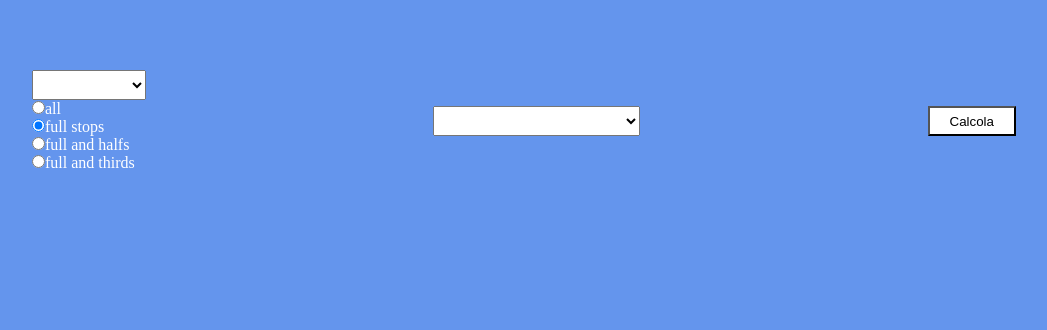
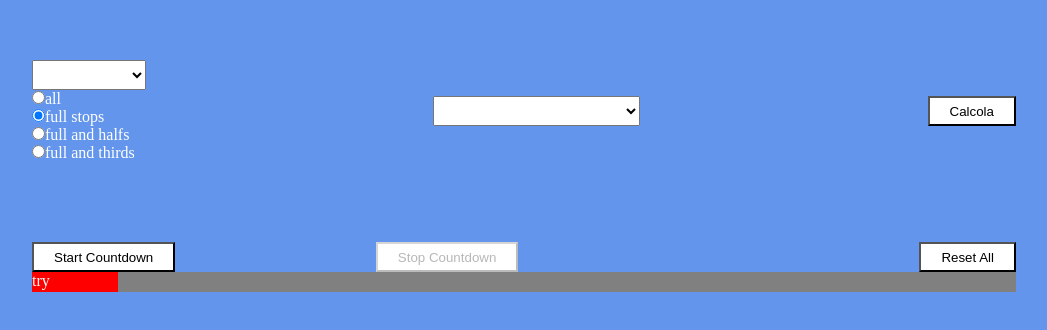
Before and after one commit to Maurizio-Grasso/nd-calculator, a plain HTML site: page index.html in a window 1280 px wide. Shown: the part 224-554 px from the top of the page, without its empty margins (116-1163 px from the left). Drawn offline with Linux system fonts and the light colour scheme.

Commit message:
Inizio sviluppo barra completamento

```diff
--- a/index.html
+++ b/index.html
@@ -49,7 +49,7 @@
             <h2 id="new-exposure"> </h2>
         </div>
 
-        <div class="row countdown-box hidden">
+        <div class="row countdown-box ">
             <button class="btn--countdown" onclick="runCountdown()">Start Countdown</button>
 
             <button class="btn--clear-countdown" onclick="stopCountdown()" disabled >Stop Countdown</button>
@@ -57,6 +57,7 @@
             <span id="countdown"> </span>
             <button class="btn--reset-all" onclick="resetAll()">Reset All</button>
 
+            <div class="countdown-bar">try</div>
         </div>
 
 
--- a/main.js
+++ b/main.js
@@ -5,13 +5,15 @@
 const elTimesList      = document.getElementById('exposure-time-initial');
 const elNdFilters      = document.getElementById('nd-intensity');
 const elNewTime        = document.getElementById('new-exposure');
-const elCountdown      = document.getElementById('countdown');
 const elRadioSteps     = document.querySelector('.radio-outer');
 const elNewExp         = document.querySelector('.btn--get-exposure');
+const elResetAll       = document.querySelector('.btn--reset-all');
+
+const elCountdown      = document.getElementById('countdown');
 const elCountdownBox   = document.querySelector('.countdown-box');
 const elCountdownAbort = document.querySelector('.btn--clear-countdown');
 const elCountdownRun   = document.querySelector('.btn--countdown');
-const elResetAll       = document.querySelector('.btn--reset-all');
+const elCountdownBar   = document.querySelector('.countdown-bar');
 
 let baseExposureIndex, ndStops, newTime, timer;
 
@@ -246,3 +248,22 @@ function stopCountdown() {
     timer = null;
     elCountdown.textContent = 'Timer Stopper';
 }
+
+let fillBar;
+
+fillCountdownBar();
+
+function fillCountdownBar(){
+
+    let debugTime = 57;    // tempo di prova
+
+    let actualProgress=0;
+
+    let amountPerSecond = 100 / debugTime;
+
+
+    fillBar = setInterval(() => {
+        actualProgress += amountPerSecond;
+        elCountdownBar.style.backgroundImage=`linear-gradient(to right , red ${actualProgress}%, gray ${actualProgress}%`;
+    }, 1000);
+}
--- a/style.css
+++ b/style.css
@@ -65,3 +65,15 @@ select option {
 .hidden {
     visibility: hidden;
 }
+
+.countdown-bar {
+    flex: 0 0 100%;
+
+    height: 20px;
+    width: 100%;
+
+}
+
+.row.countdown-box {
+    flex-wrap: wrap;
+}
```
